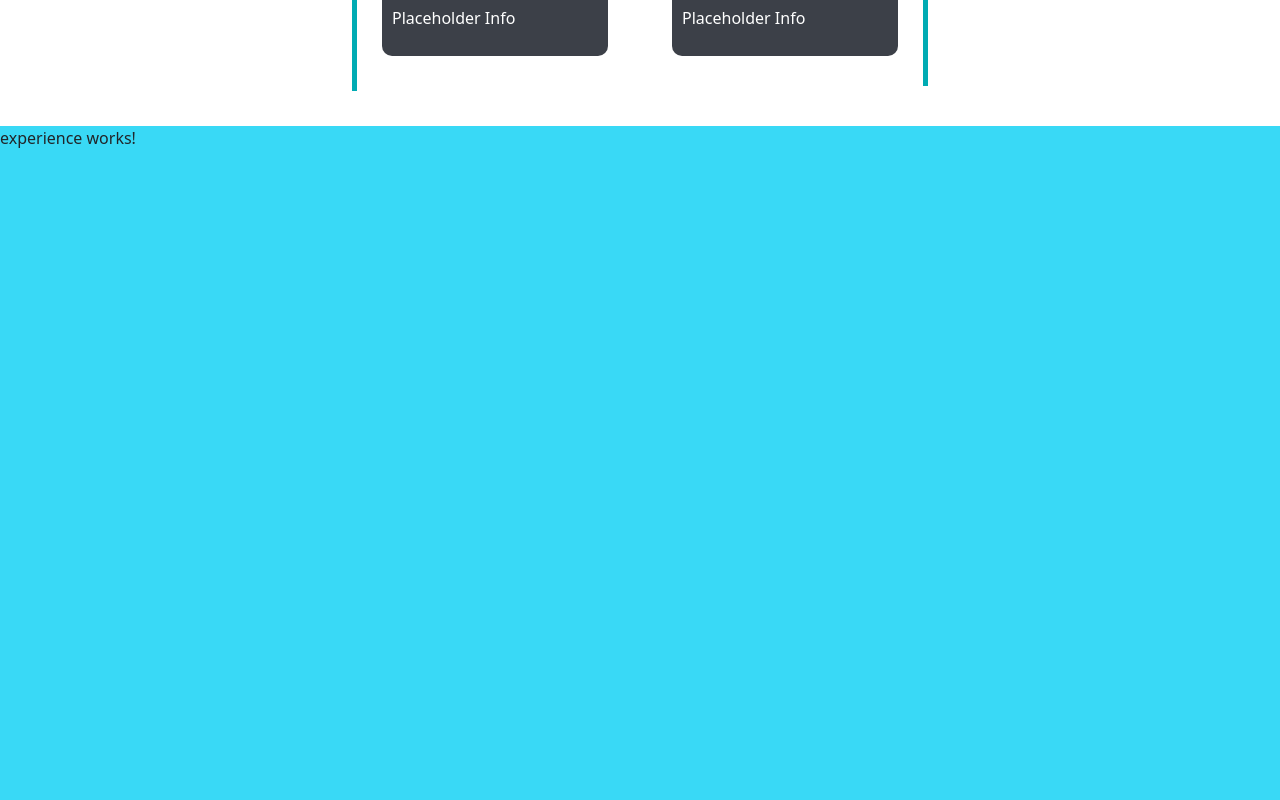
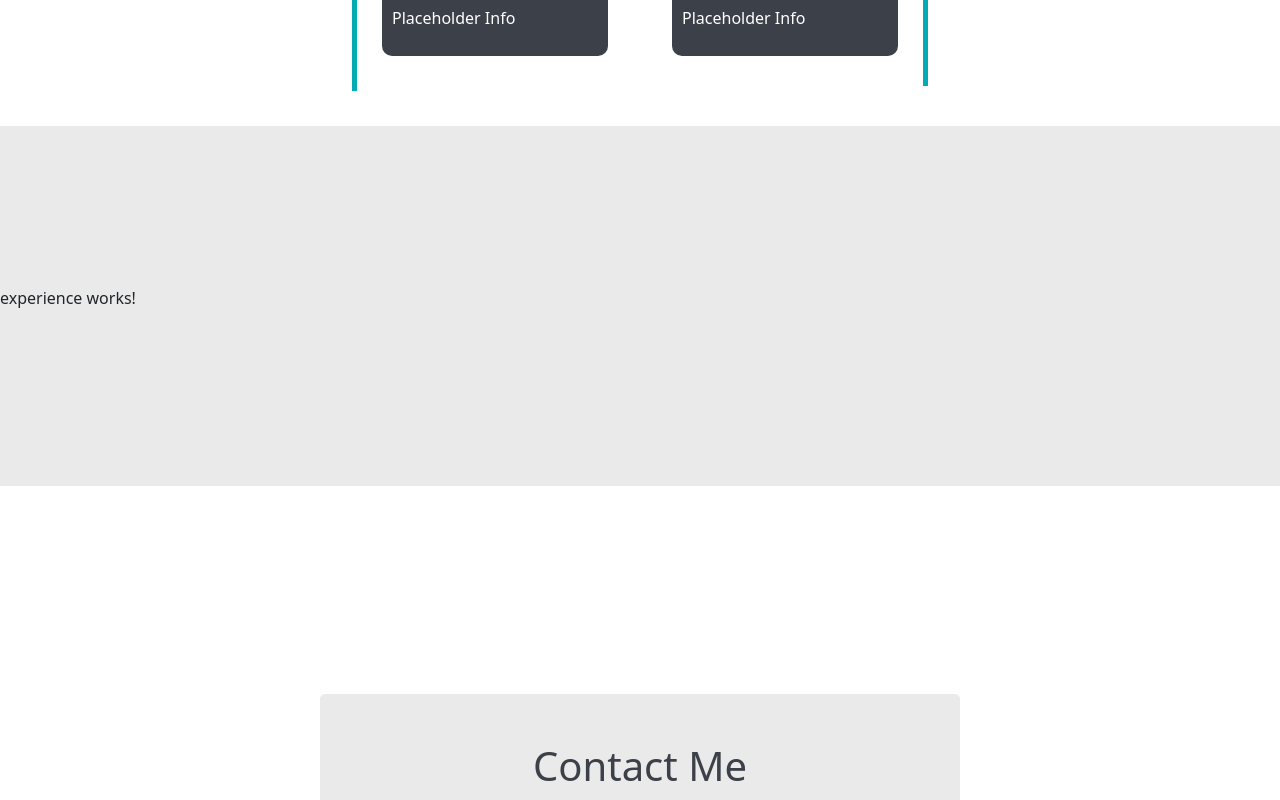
Before and after one commit to Low-Signal/my-portfolio, an Angular app: page / in a window 1280 px wide. Shown: the part 3960-4760 px from the top of the page. Built offline with nearby package versions, Linux system fonts and the light colour scheme.

Commit message:
Made experience page resizeable

```diff
--- a/src/app/experience/experience.component.scss
+++ b/src/app/experience/experience.component.scss
@@ -1,5 +1,7 @@
 body {
     width: auto;
-    height: 100vh;
-    background-color: rgb(57, 217, 246);
+    height: auto;
+    padding-top: 10rem;
+    padding-bottom: 10rem;
+    background-color: #EAEAEA;
 }
```
